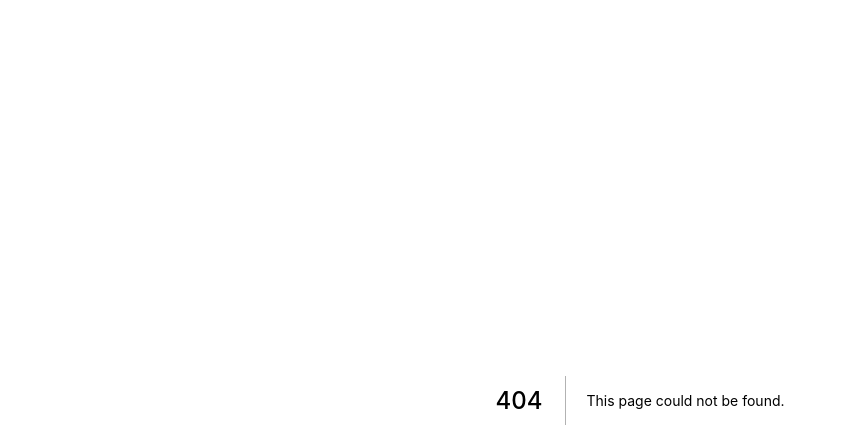
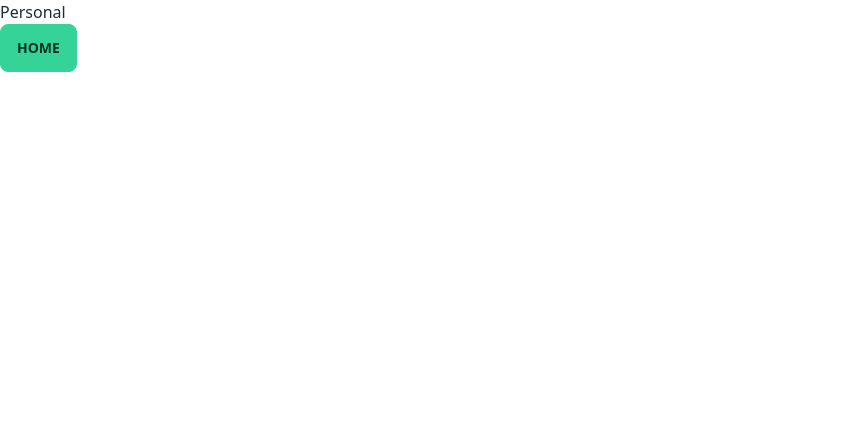
Before and after one commit to sbogucki12/bogoodski-nextjs-tailwind, a Next.js app: page /screens/Personal in a window 1280 px wide. Before the commit this address had no page. Shown: the top 448 px of the page, without its empty margins (0-847 px from the left). Built offline with nearby package versions, Linux system fonts and the light colour scheme.

Commit message:
added spin to main logo

```diff
--- a/pages/index.tsx
+++ b/pages/index.tsx
@@ -2,45 +2,47 @@ import type { NextPage } from 'next'
 import Head from 'next/head'
 import { useState } from 'react'
 import Landing from './screens/Landing'
+import Personal from './screens/Personal'
+import Professional from './screens/Professional'
 
 export interface Props {
-  screen: string
+  screen: {} | string
 }
 
-var display: JSX.Element = <div><h1>TEST</h1></div>
+const Home: NextPage = (screen: {} | string) => {
+  const [selectedScreen, setSelectedScreen] = useState('home');
 
-
-const Home: NextPage = (screen) => {
   function setClass(utility: string) {
     let element: HTMLElement | null = document.getElementById('myDiv');
     if (element) {
-      element.className += utility;
-    }
-  }
-
-    const [screen1, setScreen] = useState('home');
-
-    if (screen1 == 'home') {
-      display = <Landing setScreen={setScreen} />
+      element.className += ' animate-fade-out';
     }
 
-
-
-    if(screen1 == 'personal')
-    {
-      display = <div><h1>Personal</h1><button className="btn btn-success" onClick={() => setScreen('home')}>Home</button></div>
-    }
-
-
+    setSelectedScreen(utility);
+  }
 
   return (
     <div>
       <Head>
         <title>BOGOODSKI</title>
       </Head>
-      <div id='myDiv' className="flex flex-col justify-center items-center h-screen :w-screen" data-theme="night">
+      <div className="flex flex-col justify-center items-center h-screen" data-theme="night">
 
-        {display}
+    {(() => {
+          switch (selectedScreen) {
+            case 'home':
+              return <Landing setScreen={setClass} />
+            case typeof ({}):
+              return <Landing setScreen={setClass} />
+            case 'personal':
+              return <Personal setScreen={setClass} />
+            case 'professional':
+              return <Professional setScreen={setClass} />
+            default:
+              return <div><h1>Default</h1></div>
+          }
+        })()}
+
 
       </div>
     </div>
--- a/pages/screens/Landing.tsx
+++ b/pages/screens/Landing.tsx
@@ -1,6 +1,5 @@
 import type { NextPage } from 'next'
 import Image from 'next/image'
-import Link from 'next/link'
 import profilePic from '../../public/images/meForSlack.jpg'
 
 export interface Props {
@@ -8,10 +7,21 @@ export interface Props {
   }
 
 const Landing: NextPage<Props> = ({setScreen}) => {
+  function setClass(utility: string) {
+    let element: HTMLElement | null = document.getElementById('myDiv');
+    if (element) {
+      element.className += ' animate-fade-out animate-spin';
+    }
+
+    setTimeout(() => {
+      setScreen(utility)
+    }, (900))
+
+  }
     return <>
     <div className='border-solid border-warning border-2 w-11/12 h-36 -skew-y-12 z-0 absolute' />
 
-    <div className='flex flex-col justify-between border-solid border-neutral-content border-4 shadow-lg shadow-error z-10 bg-secondary-content rounded-box min-h-48'>
+    <div id="myDiv" className='flex flex-col justify-between border-solid border-neutral-content border-4 shadow-lg shadow-error z-10 bg-secondary-content rounded-box min-h-48'>
 
       <div className='border-solid border-accent border-2 rounded-box bg-secondary-content p-8 md:p-12 z-10 m-2'>
 
@@ -27,24 +37,10 @@ const Landing: NextPage<Props> = ({setScreen}) => {
 
       <div className="flex flex-row justify-evenly space-x-4 z-10 pb-2 lg:pl-2 lg:pr-2">
         <div>
-          {/* <Link href='/personal'>
-    <a>
-      <button id='myDiv' className='btn btn-success btn-xs md:btn-md lg:btn-lg hover:bg-error w-32 lg:w-36 hover:animate-wiggle'>Personal</button>
-    </a>
-  </Link> */}
-
-          {/* button to test fade-out */}
-          <button onClick={() => setScreen('personal')} className='btn btn-success btn-xs md:btn-md lg:btn-lg hover:bg-error w-32 lg:w-36 hover:animate-wiggle'>Personal</button>
-
-
+          <button onClick={() => setClass('personal')} className='btn btn-success btn-xs md:btn-md lg:btn-lg hover:bg-error w-32 lg:w-36 hover:animate-wiggle'>Personal</button>
         </div>
         <div>
-          <Link href='/professional'>
-            <a>
-              <button className='btn btn-warning btn-xs md:btn-md lg:btn-lg hover:bg-secondary w-32 lg:w-36 hover:animate-wiggle'>Professional</button>
-            </a>
-          </Link>
-
+            <button onClick={() => setClass('professional')} className='btn btn-warning btn-xs md:btn-md lg:btn-lg hover:bg-secondary w-32 lg:w-36 hover:animate-wiggle'>Professional</button>
         </div>
       </div>
 
--- /dev/null
+++ b/pages/screens/Personal.tsx
@@ -0,0 +1,12 @@
+import type { NextPage } from 'next'
+
+export interface Props {
+    setScreen: Function
+  }
+
+const Personal: NextPage<Props> = ({setScreen}) => {
+
+    return <div><h1>Personal</h1><button className="btn btn-success" onClick={() => setScreen('home')}>Home</button></div>
+}
+
+export default Personal;
--- /dev/null
+++ b/pages/screens/Professional.tsx
@@ -0,0 +1,11 @@
+import type { NextPage } from 'next'
+
+export interface Props {
+    setScreen: Function
+  }
+
+const Professional: NextPage<Props> = ({setScreen}) => {
+    return <div><h1>Professional</h1><button className="btn btn-success" onClick={() => setScreen('home')}>Home</button></div>
+}
+
+export default Professional;
--- a/tailwind.config.js
+++ b/tailwind.config.js
@@ -15,7 +15,8 @@ module.exports = {
       animation: {
         'wiggle': 'wiggle 1s ease-in-out infinite',
         'fade-out': 'fade-out 0.5s ease-out forwards',
-        'fade-in': 'fade-in 0.5s ease-in 5s forwards'
+        'fade-in': 'fade-in 0.5s ease-in 5s forwards',
+        'spin': 'spin 850ms'
       },
       fontFamily: {
         'title': ['"Bungee", "cursive"'],
@@ -38,8 +39,20 @@ module.exports = {
           }
         },
         'wiggle': {
-          '0%, 100%': { transform: 'rotate(-3deg)' },
-          '50%': { transform: 'rotate(3deg)' },
+          '0%, 100%': {
+            transform: 'rotate(-3deg)'
+          },
+          '50%': {
+            transform: 'rotate(3deg)'
+          },
+        },
+        'spin': {
+          'from': {
+            transform: 'rotate(0deg)'
+          },
+          'to': {
+            transform: 'rotate(360deg)'
+          }
         }
       }
     }
```
Also changed, not shown: 1 other file (tests, documents, lock files or other folders).
